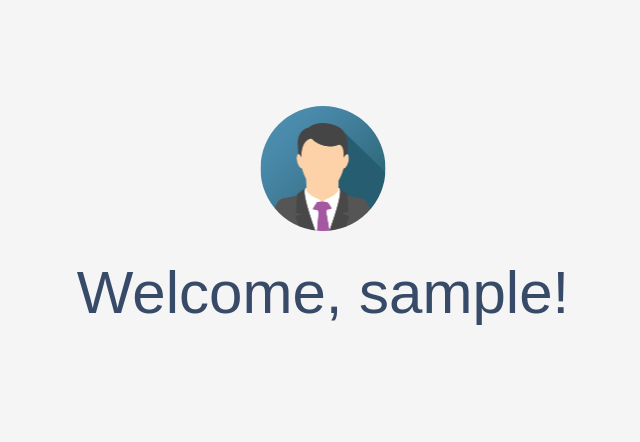
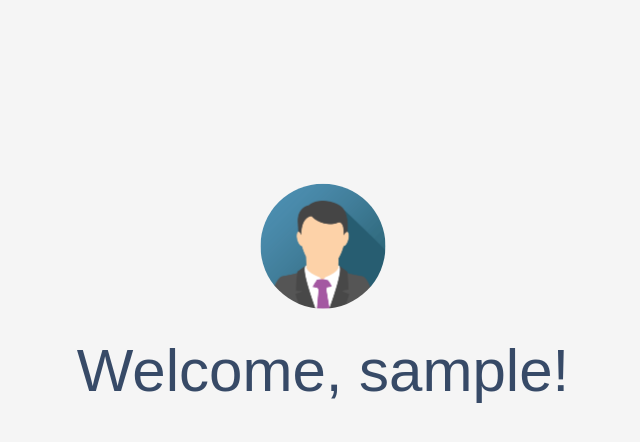
Before and after one commit to LucioTrucco/SistemaSeguimientoCapacitaciones, a Flask app: page /index in a window 1280 px wide. Shown: the part 110-552 px from the top of the page, without its empty margins (317-957 px from the left). Run offline with Flask 2, Linux system fonts and the light colour scheme; a user stored in the database is signed in; some libraries are stand-ins or nearby versions.

Commit message:
Solucion problema en distintas pantallas del centrado del index.

```diff
--- a/Codigo/app/static/css/styles.css
+++ b/Codigo/app/static/css/styles.css
@@ -224,8 +224,9 @@ a:hover{
 .contenedor-bienvenida{
 	width: 100%;
 	text-align: center;
-	position: relative;
+	position: absolute;
 	top: 50%;
+	transform: translateY(-50%);
 }
 
 .img-avatar{
--- a/Codigo/config.py
+++ b/Codigo/config.py
@@ -3,7 +3,7 @@ import os
 basedir = os.path.abspath(os.path.dirname(__file__))
 DB_URI= "mysql+mysqlconnector://{username}:{password}@{hostname}/{databasename}".format(
     username='root',
-    password='lala123',
+    password='root',
     hostname='localhost:3306',
     databasename='capacitaciones'
 )
```
